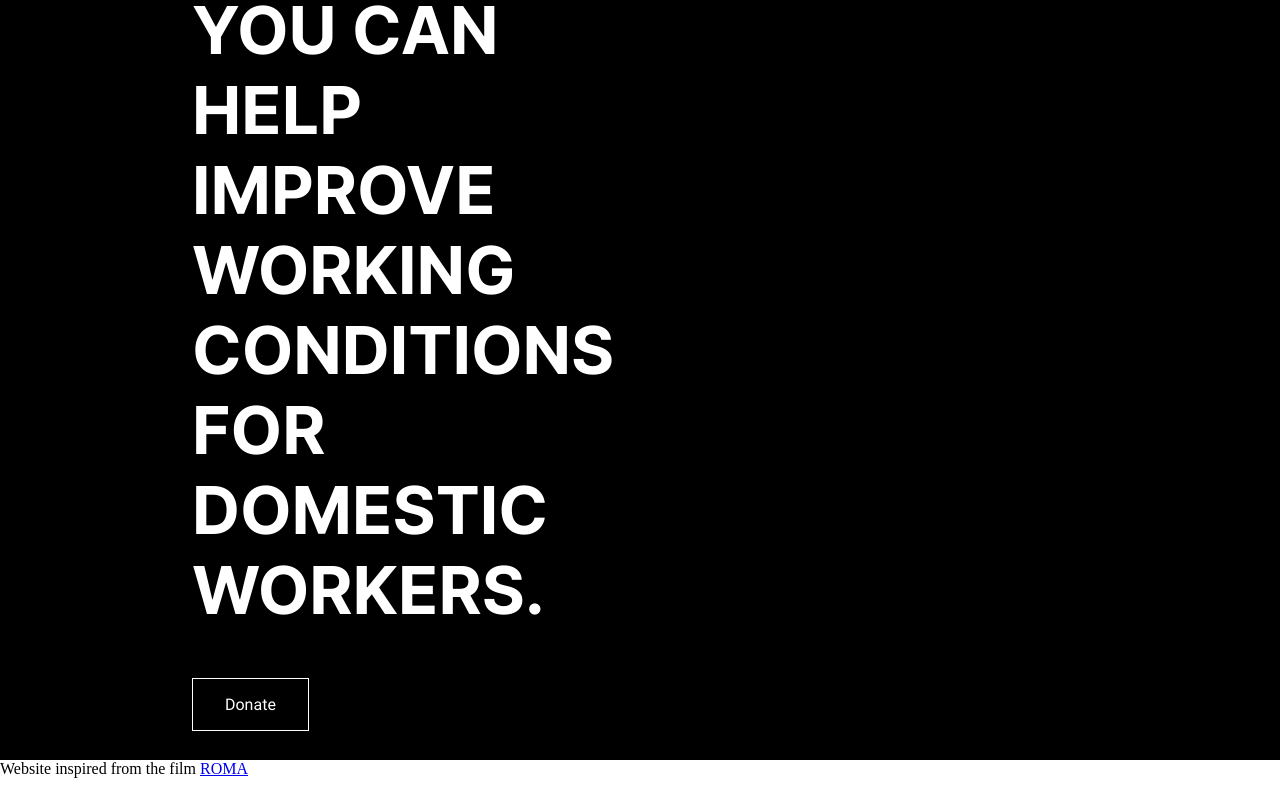
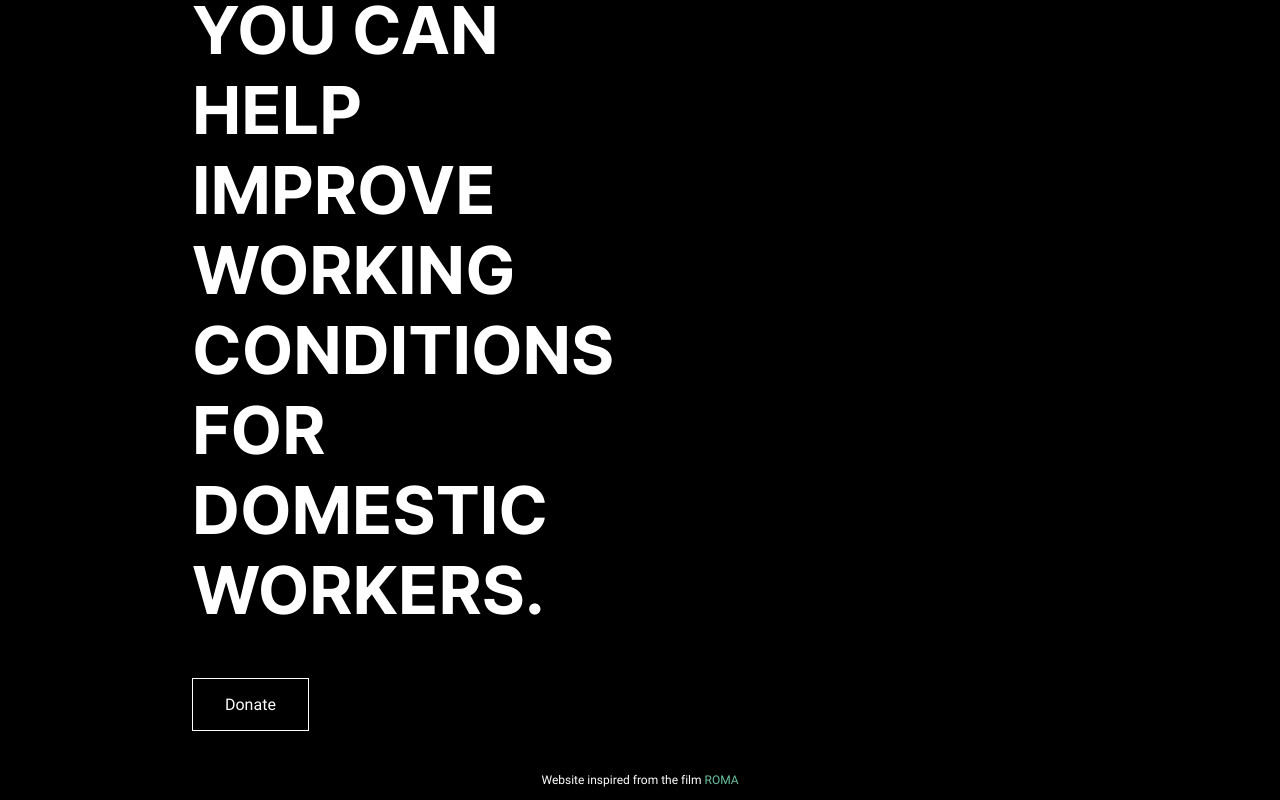
Before and after one commit to snahmd/roma, a plain HTML site: page index.html in a window 1280 px wide. Shown: the part 4797-5597 px from the top of the page. Before the commit the page ends 5575 px from the top, so only its background shows below. Drawn offline with Linux system fonts and the light colour scheme.

Commit message:
add footer

```diff
--- a/assets/css/style.css
+++ b/assets/css/style.css
@@ -282,3 +282,27 @@ body {
 
     box-shadow: 10px 10px white;
 }
+
+/* ********** Footer ********** */
+
+footer {
+    display: flex;
+    justify-content: center;
+    align-items: center;
+    height: 5vh;
+    width: 100vw;
+    color: white;
+    background-color: black;;
+
+}
+footer p {
+    font-family: "Roboto";
+    font-size: 12px;
+
+}
+footer a {
+    font-family: "Roboto";
+    font-size: 12px;
+    text-decoration: none;
+    color: #6BC1A3;
+}
```
